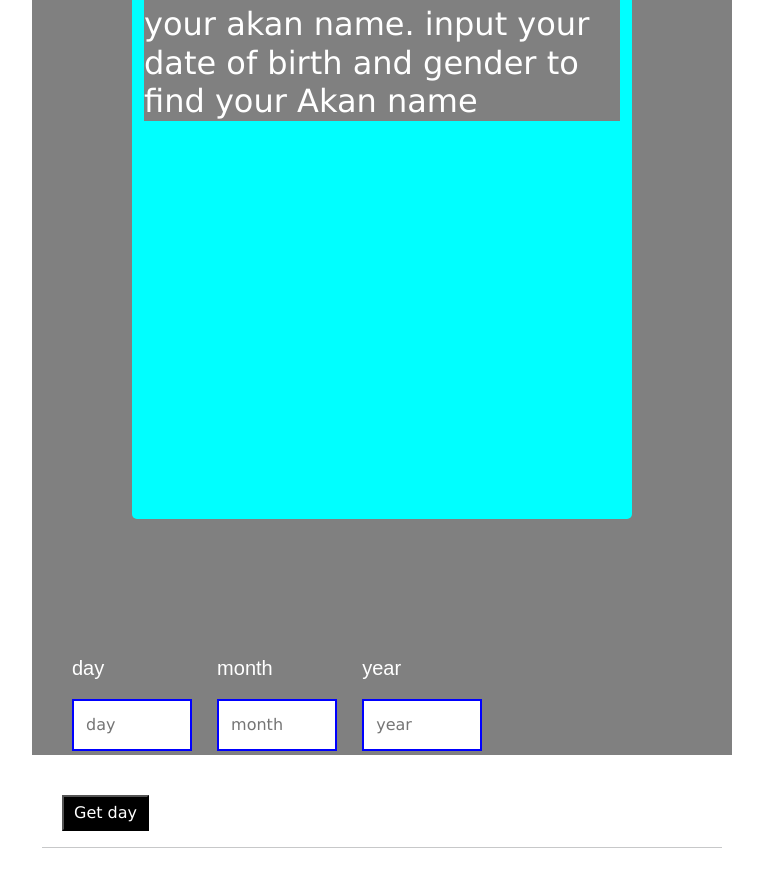
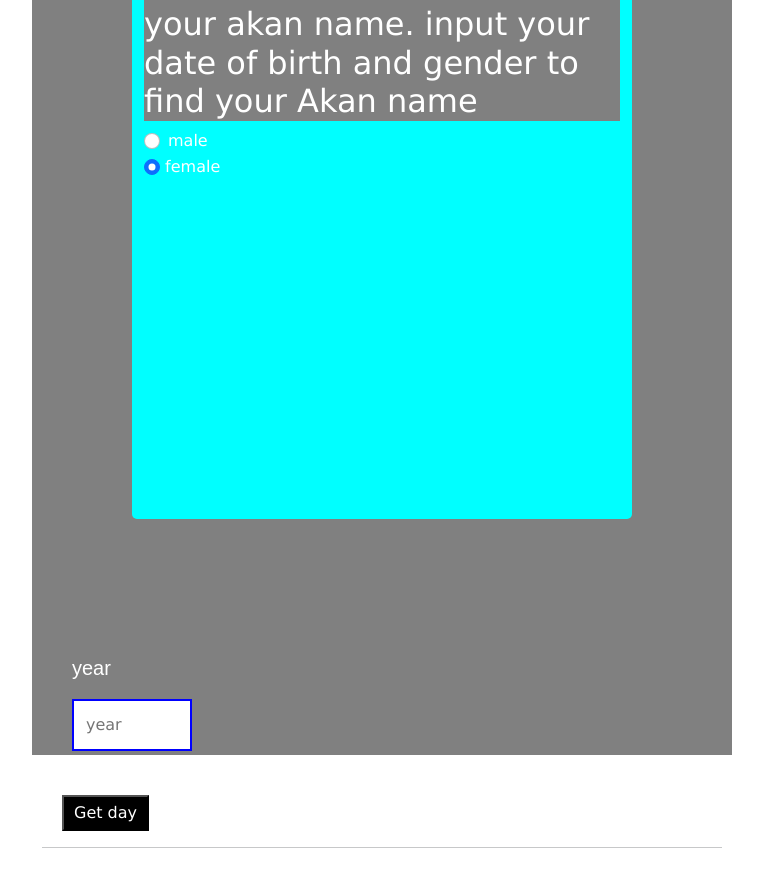
Before and after one commit to bundiroberts/akan, a plain HTML site: page index.html in a window 1280 px wide. Shown: the part 181-1068 px from the top of the page, without its empty margins (258-1021 px from the left). Drawn offline with nearby package versions, Linux system fonts and the light colour scheme.

Commit message:
added radio button

```diff
--- a/index.html
+++ b/index.html
@@ -38,18 +38,25 @@
              input your date of birth and gender to find your Akan name
           </h2>
 
+         <div class="form-check">
+             <input class="form-check-input" type="radio" name="flexRadioDefault" id="flexRadioDefault1">
+              male
+         </label>
+         </div>
+         <input class="form-check-input" type="radio" name="flexRadioDefault" id="flexRadioDefault2" checked>
+             female
+        </label>
+        </div>
 
 
-      </label>
-        </div>
-          <div class="block">
-         <p class="title">day</p>
-       <input type="text" name="day" id="day" placeholder="day" minlength="1" maxlength="2" >
-          </div>
-         <div class="block">
-          <p class="title">month</p>
-           <input type="text" name="month" id="month" placeholder="month" minlength="1" maxlength="2" >
-    </div>
+
+
+
+
+
+
+
+
      <div class="block">
      <p class="title">year</p>
   <input type="text" name="year" id="year" placeholder="year" minlength="4" maxlength="4" ></form>
```
